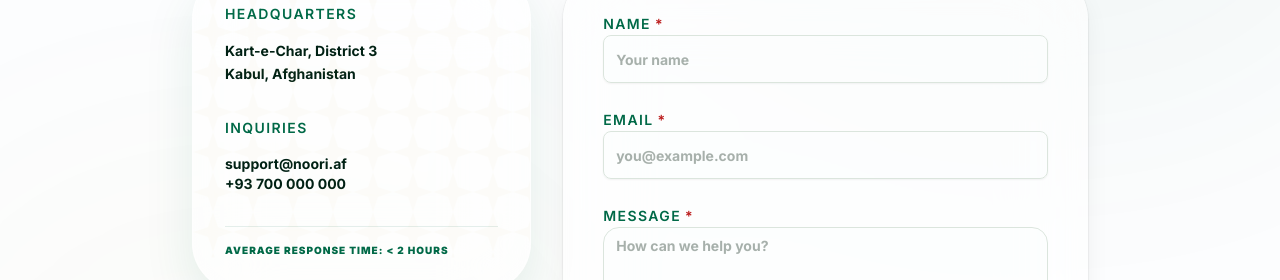
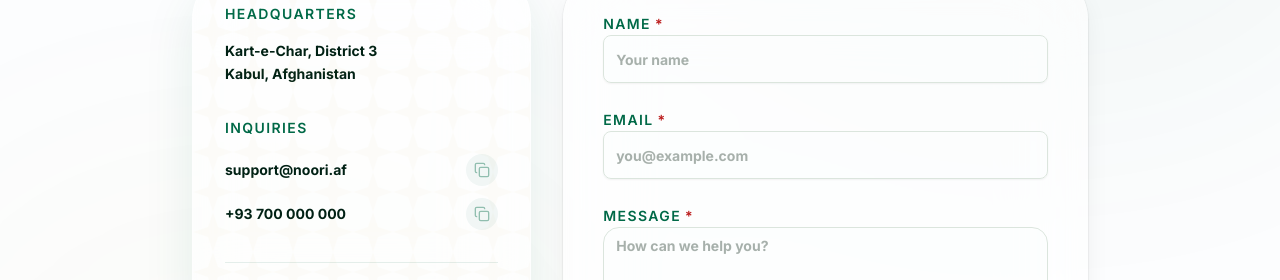
Before and after one commit to tillietoons-gif/Nooritaxi, a Next.js app in the folder web/: page /contact in a window 1280 px wide. Shown: the part 366-646 px from the top of the page. Built offline with nearby package versions, Linux system fonts and the light colour scheme; no server answers.

Commit message:
🎨 Palette: add copy-to-clipboard for contact details
Co-authored-by: tillietoons-gif <287316654+tillietoons-gif@users.noreply.github.com>

```diff
--- a/web/src/app/contact/page.tsx
+++ b/web/src/app/contact/page.tsx
@@ -2,7 +2,7 @@
 
 import { useState } from "react"
 import { motion, AnimatePresence } from "framer-motion"
-import { Mail, Send, CheckCircle2, ArrowRight } from "lucide-react"
+import { Mail, Send, CheckCircle2, ArrowRight, Copy, Check } from "lucide-react"
 import { Header } from "@/components/layout/header"
 import { Footer } from "@/components/layout/footer"
 import { Button } from "@/components/ui/button"
@@ -17,11 +17,22 @@ export default function ContactPage() {
   const { t } = useTranslation()
   const [isSubmitting, setIsSubmitting] = useState(false)
   const [isSuccess, setIsSuccess] = useState(false)
+  const [copiedField, setCopiedField] = useState<string | null>(null)
   const [formData, setFormData] = useState({
     name: "",
     email: "",
     message: ""
   })
+
+  const copyToClipboard = async (text: string, field: string) => {
+    try {
+      await navigator.clipboard.writeText(text)
+      setCopiedField(field)
+      setTimeout(() => setCopiedField(null), 2000)
+    } catch (err) {
+      console.error("Failed to copy: ", err)
+    }
+  }
 
   const handleSubmit = async (e: React.FormEvent) => {
     e.preventDefault()
@@ -73,16 +84,36 @@ export default function ContactPage() {
               <GlassSurface variant="premium" className="p-8 space-y-8 relative overflow-hidden bg-card/50 backdrop-blur-md">
                 <PatternOverlay opacity={0.03} />
                 <div>
-                  <LabelMd className="mb-4 block text-primary" htmlFor="">Headquarters</LabelMd>
+                  <LabelMd className="mb-4 block text-primary">Headquarters</LabelMd>
                   <p className="text-sm font-bold leading-relaxed text-foreground">
                     Kart-e-Char, District 3<br />
                     Kabul, Afghanistan
                   </p>
                 </div>
-                <div>
-                  <LabelMd className="mb-4 block text-primary" htmlFor="">Inquiries</LabelMd>
-                  <p className="text-sm font-bold text-foreground">support@noori.af</p>
-                  <p className="text-sm font-bold text-foreground">+93 700 000 000</p>
+                <div className="space-y-4">
+                  <LabelMd className="block text-primary">Inquiries</LabelMd>
+                  <div className="space-y-3">
+                    <div className="flex items-center justify-between group/item">
+                      <p className="text-sm font-bold text-foreground">support@noori.af</p>
+                      <button
+                        onClick={() => copyToClipboard("support@noori.af", "email")}
+                        className="p-2 rounded-lg bg-primary/5 text-primary/40 hover:text-primary hover:bg-primary/10 transition-all focus-visible:ring-2 ring-primary/30 outline-none"
+                        aria-label={copiedField === "email" ? "Copied email" : "Copy email to clipboard"}
+                      >
+                        {copiedField === "email" ? <Check className="h-4 w-4" /> : <Copy className="h-4 w-4" />}
+                      </button>
+                    </div>
+                    <div className="flex items-center justify-between group/item">
+                      <p className="text-sm font-bold text-foreground">+93 700 000 000</p>
+                      <button
+                        onClick={() => copyToClipboard("+93 700 000 000", "phone")}
+                        className="p-2 rounded-lg bg-primary/5 text-primary/40 hover:text-primary hover:bg-primary/10 transition-all focus-visible:ring-2 ring-primary/30 outline-none"
+                        aria-label={copiedField === "phone" ? "Copied phone number" : "Copy phone number to clipboard"}
+                      >
+                        {copiedField === "phone" ? <Check className="h-4 w-4" /> : <Copy className="h-4 w-4" />}
+                      </button>
+                    </div>
+                  </div>
                 </div>
                 <div className="pt-4 border-t border-primary/10">
                   <p className="text-[10px] font-black uppercase tracking-widest text-primary">
```
Also changed, not shown: 2 other files (tests, documents, lock files or other folders).
